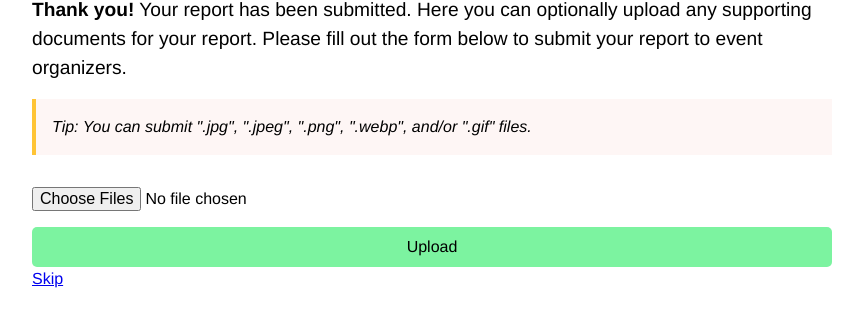
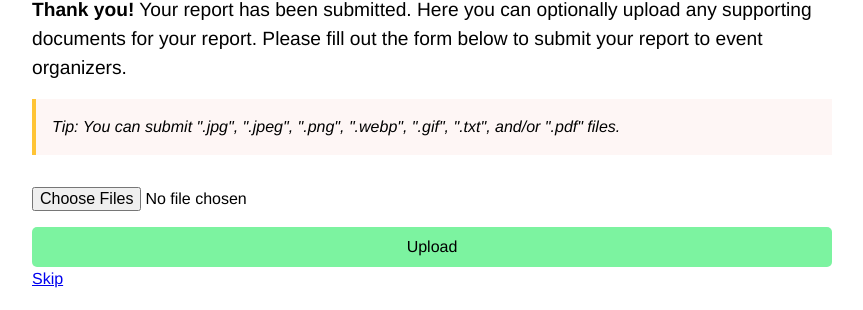
Before and after one commit to kimberlyyliuu/HoosSnitchin, a Django app: page /report/1/upload/ in a window 1280 px wide. Shown: the part 139-449 px from the top of the page, without its empty margins (208-1071 px from the left). Run offline with Django 5.2, Linux system fonts and the light colour scheme; the visitor is signed in with stand-in values (Sample User, id 1).

Commit message:
pdf/txt noted in tip

```diff
--- a/main/templates/main/document_upload.html
+++ b/main/templates/main/document_upload.html
@@ -16,7 +16,7 @@
         out the form below to submit your report to event organizers.
       </p>
       <blockquote>
-        Tip: You can submit ".jpg", ".jpeg", ".png", ".webp", and/or ".gif"
+        Tip: You can submit ".jpg", ".jpeg", ".png", ".webp", ".gif", ".txt", and/or ".pdf"
         files.
       </blockquote>
       <form
```
